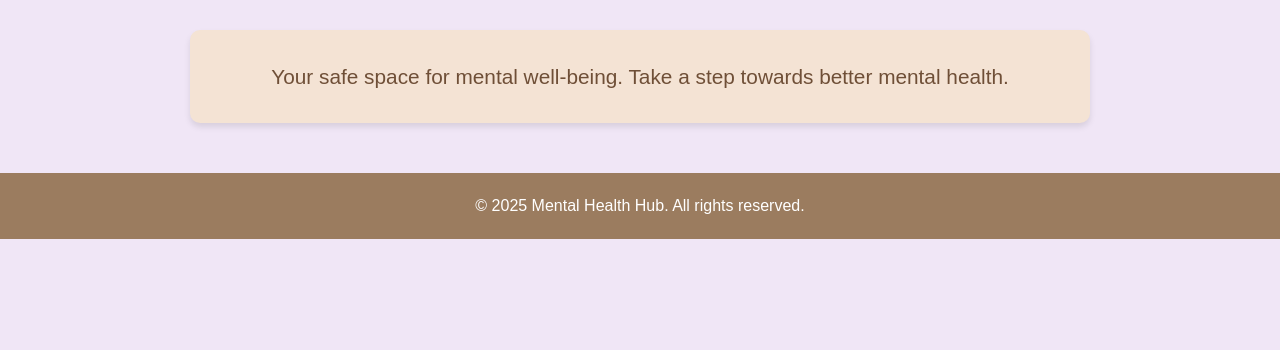
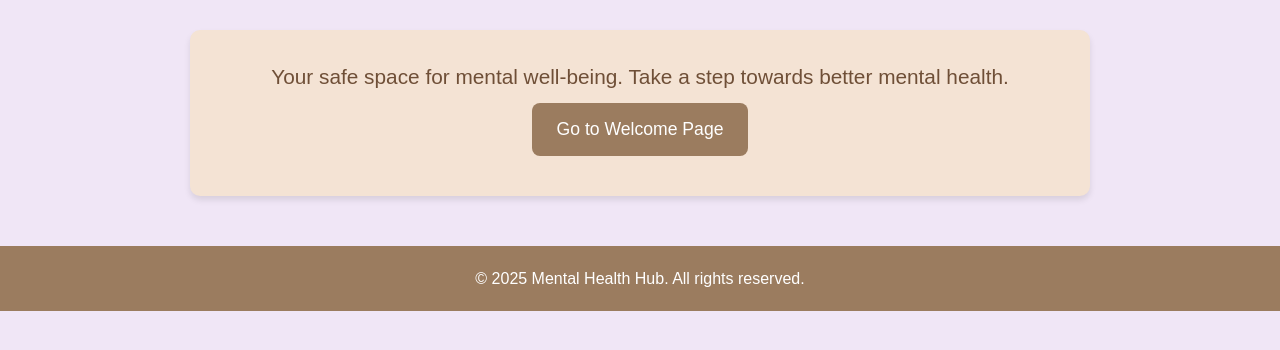
Before and after one commit to Johnathansys/eira, a Flask app: page / in a window 1280 px wide. Shown: the part 147-497 px from the top of the page. Run offline with Flask 3, Linux system fonts and the light colour scheme.

Commit message:
index html Welcome page button

```diff
--- a/templates/index.html
+++ b/templates/index.html
@@ -18,6 +18,8 @@
 
     <section class="intro">
         <p>Your safe space for mental well-being. Take a step towards better mental health.</p>
+        <!-- Button to go to Welcome Page -->
+        <a href="/welcome" class="button home-button">Go to Welcome Page</a>
     </section>
 
     <footer>
```
